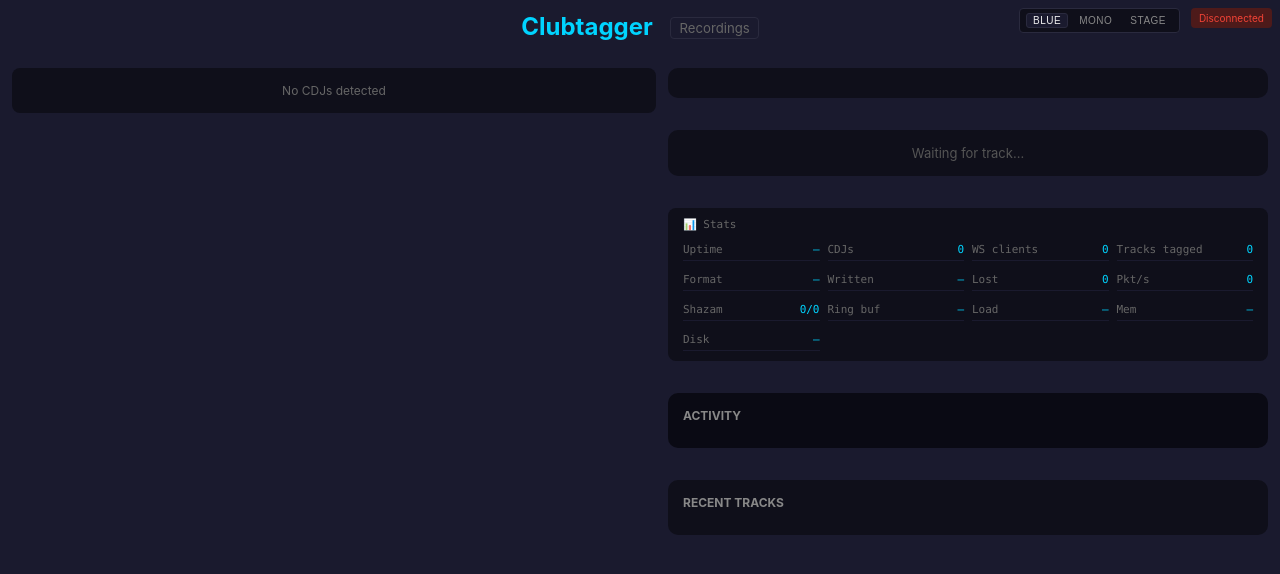
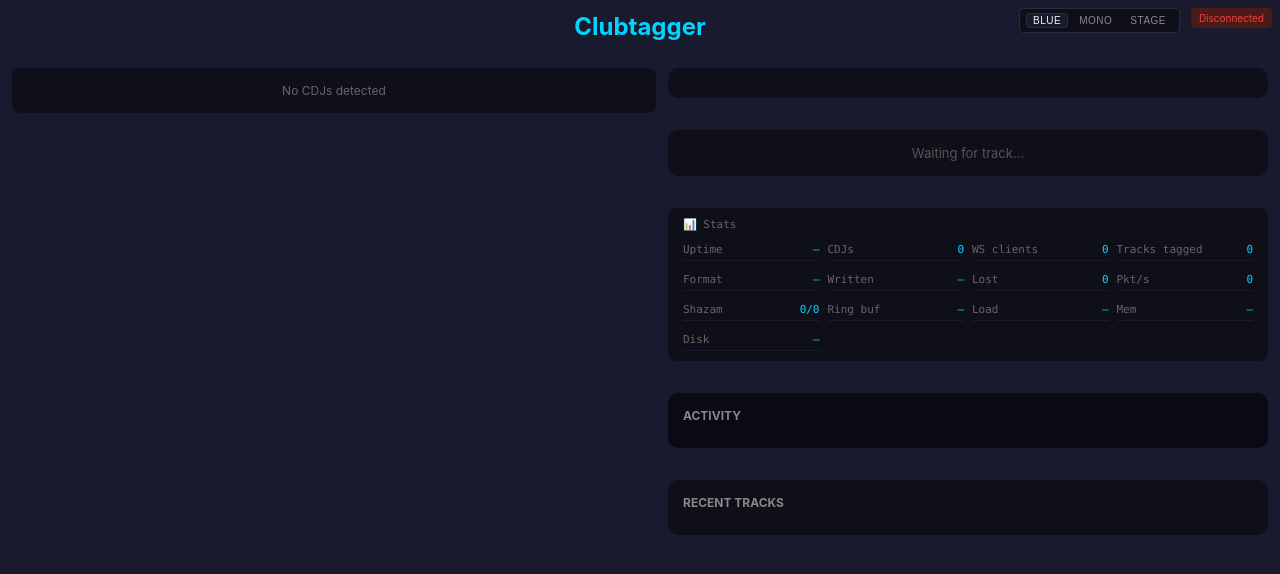
Before and after one commit to mischa85/clubtagger, a website: page www/index.html in a window 1280 px wide. Drawn offline with Linux system fonts and the light colour scheme.

Commit message:
recorder serves no recordings: drop the browser link and document the NAS-side locations

```diff
--- a/www/index.html
+++ b/www/index.html
@@ -72,8 +72,6 @@
         }
         .container { max-width: 1600px; margin: 0 auto; }
         h1 { text-align: center; margin-bottom: 15px; color: #00d4ff; font-size: 1.5em; }
-        h1 .nav-link { font-size: 0.55em; font-weight: 400; color: var(--text-faint); text-decoration: none; margin-left: 12px; vertical-align: middle; border: 1px solid var(--border-soft); border-radius: 4px; padding: 2px 8px; }
-        h1 .nav-link:hover { color: var(--text); border-color: #00d4ff; }
 
         /* Responsive layout: widescreen = decks left + sidebar right */
         @media (min-width: 1100px) {
@@ -528,7 +526,7 @@
 </head>
 <body>
     <div class="container">
-        <h1>Clubtagger <a class="nav-link" href="recordings.html" title="Browse recordings by date and export a set as FLAC">Recordings</a></h1>
+        <h1>Clubtagger</h1>
 
         <div class="decks-container" id="decks">
             <div class="no-decks">No CDJs detected</div>
```
Also changed, not shown: README.md, 1 other file.
